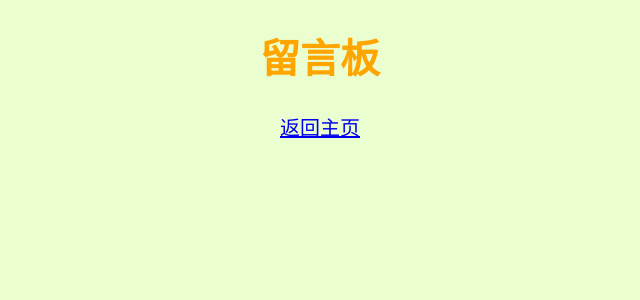
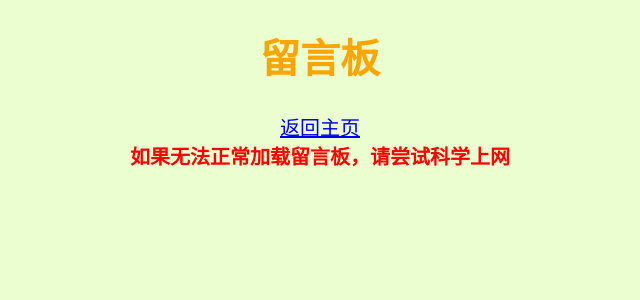
Before and after one commit to xkk1/xkk1.github.io, a Jekyll site: the page message.html, which Jekyll copies as it is, in a window 1280 px wide. Shown: the top 300 px of the page, without its empty margins (320-960 px from the left). Built offline with Jekyll 4.4.1, drawn with Linux system fonts in a browser that asks for light colours; comment, search, counter and statistics services are not loaded.

Commit message:
Update message.html

```diff
--- a/message.html
+++ b/message.html
@@ -10,7 +10,8 @@
 <body>
     <h1 class="xkk_h1">留言板</h1>
     <p class="xkk_p center">
-<a href="/">返回主页</a>
+<a href="/">返回主页</a><br />
+    <font color="red"><strong>如果无法正常加载留言板，请尝试科学上网</strong></font>
     </p>
 
 <div id="gitalk-container"></div>
```
